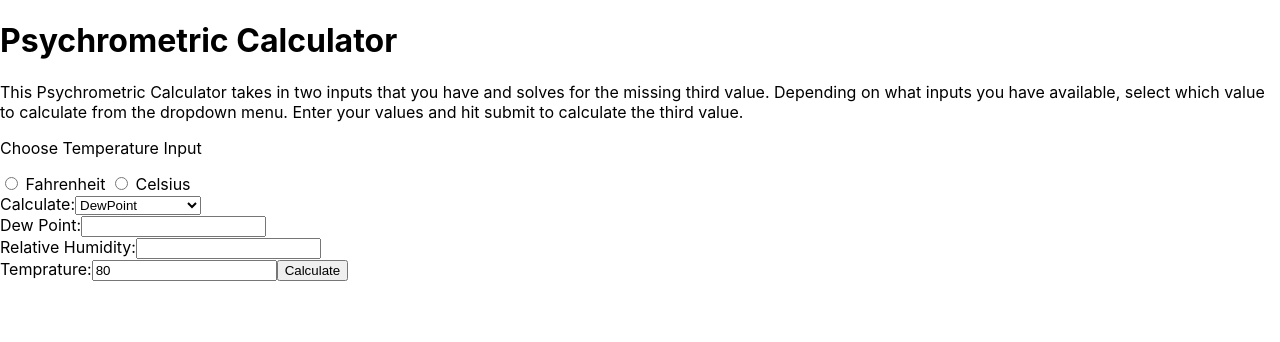
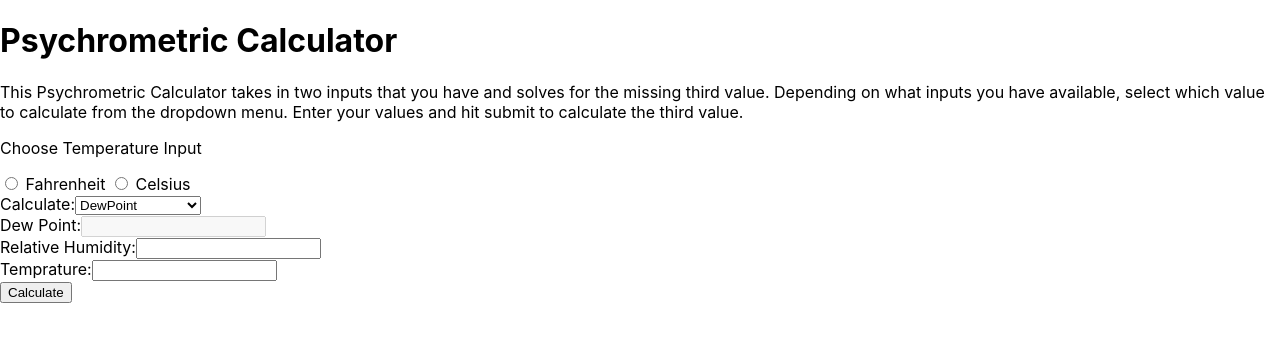
Before and after one commit to MaxwellHouston/Psychrometric-Calculator, a React (Create React App) app: page / in a window 1280 px wide. Shown: the top 342 px of the page. Built offline with nearby package versions, Linux system fonts and the light colour scheme.

Commit message:
added the library functions and finished all dynamic components

```diff
--- a/src/components/App.js
+++ b/src/components/App.js
@@ -3,31 +3,65 @@ import React from 'react';
 import { ModeSelect } from './ModeSelect';
 import { FinderDropdown } from './FinderDropdown';
 import { EntryForm } from './EntryForm';
+import { ResultDisplay } from './ResultDisplay';
 
 export class App extends React.Component{
   constructor(props){
     super(props);
     this.state = {
       tempInput: null,
-      solveFor: 'temp'
+      solveFor: 'dp',
+      dp: '',
+      rh: '',
+      temp: '',
+      display: 'none'
     };
     this.changeTemp = this.changeTemp.bind(this);
     this.getType = this.getType.bind(this);
+    this.handleInput = this.handleInput.bind(this);
+    this.showResults = this.showResults.bind(this);
   }
 
   changeTemp(style){
     this.setState(
-      {tempInput: style}
+      {tempInput: style,
+        dp: '',
+        rh: '',
+        temp: '',
+        display: 'none'}
     )
   }
 
   getType(type){
     this.setState(
-      {solveFor: type}
+      {solveFor: type,
+        dp: '',
+        rh: '',
+        temp: '',
+        display: 'none'}
     )
   }
 
+  handleInput(name,value) {
+    this.setState( {
+        [name]: value,
+        display: 'none'
+    } )
+  }
+
+  showResults() {
+    this.setState({
+      display: 'block'
+    })
+  }
+
   render() {
+    const inputs = {
+      dp: this.state.dp,
+      rh: this.state.rh,
+      temp: this.state.temp
+    }
+
     return(
       <div className="body">
         <h1>Psychrometric Calculator</h1>
@@ -45,8 +79,21 @@ export class App extends React.Component{
         <div className="entry">
           <EntryForm
           tempInput={this.state.tempInput}
-          solveFor={this.state.solveFor} />
+          solveFor={this.state.solveFor}
+          handleInput={this.handleInput}
+          inputs={inputs}
+          showResults={this.showResults}
+          />
         </div>
+        <div className="results">
+          <ResultDisplay
+            solveFor={this.state.solveFor}
+            inputs={inputs}
+            tempInput={this.state.tempInput}
+            display={this.state.display}
+          />
+        </div>
+
       </div>
     )
   }
--- a/src/components/EntryForm.js
+++ b/src/components/EntryForm.js
@@ -4,27 +4,41 @@ import React from "react";
 export class EntryForm extends React.Component{
     constructor(props){
         super(props);
-        this.state = {
-            dpInput: null,
-            rhInput: null,
-            tempInput: null
-        }
+
+        this.handleChange = this.handleChange.bind(this);
+        this.handleSubmit = this.handleSubmit.bind(this);
     }
 
+    handleChange ({target}) {
+        const {name, value} = target;
+        this.props.handleInput(name,value)
+    }
+
+    handleSubmit(event) {
+        event.preventDefault();
+        this.props.showResults();
+    }
 
     render(){
         let solveFor = this.props.solveFor;
+        const { rh,dp,temp } = this.props.inputs;
         return(
             <div>
-                <label for='dp'>Dew Point:</label>
-                {solveFor==='dp' ? <input type='text' id='dp' name='dp' value={80} /> : <input type='text' id='dp' name='dp' />}
-                <br/>
-                <label for='rh'>Relative Humidity:</label>
-                {solveFor==='rh' ? <input type='text' id='rh' name='rh' value={80} /> : <input type='text' id='rh' name='rh' />}
-                <br/>
-                <label for='temp'>Temprature:</label>
-                {solveFor==='temp' ? <input type='text' id='temp' name='temp' value={80} /> : <input type='text' id='temp' name='temp' />}
-                <button >Calculate</button>
+                <form onSubmit={this.handleSubmit}>
+                    <label for='dp'>Dew Point:</label>
+                    {solveFor==='dp' ? <input type='text' id='dp' value='' disabled /> :
+                    <input type='text' id='dp' name='dp' onChange={this.handleChange} value={dp}  />}
+                    <br/>
+                    <label for='rh'>Relative Humidity:</label>
+                    {solveFor==='rh' ? <input type='text' id='rh' value='' disabled /> :
+                    <input type='text' id='rh' name='rh' onChange={this.handleChange} value={rh} />}
+                    <br/>
+                    <label for='temp'>Temprature:</label>
+                    {solveFor==='temp' ? <input type='text' id='temp' value='' disabled /> :
+                    <input type='text' id='temp' name='temp' onChange={this.handleChange} value={temp} />}
+                    <br/>
+                    <input type='submit' value='Calculate' />
+                </form>
             </div>
         )
 
--- a/src/components/ResultDisplay.js
+++ b/src/components/ResultDisplay.js
@@ -1,10 +1,32 @@
 import React from 'react';
-import './ResultDisplay.css'
+import './ResultDisplay.css';
+import Library from '../Utility/Library';
 
-export class ResultDisplay extends React.Component {
-    render(){
-        return(
-            <div></div>
-        )
+export const ResultDisplay = (props) => {
+
+    const solveFor = props.solveFor;
+    const tStyle = props.tempInput;
+    const { rh, temp, dp } = props.inputs;
+    const display = {
+        display: props.display
     }
+
+
+    const displayResult = (solveFor,rh,temp,dp,tStyle) => {
+        switch(solveFor) {
+            case 'rh':
+                return `The Relative Humidity is ${Library.findRH(temp,dp,tStyle)}%`;
+            case 'dp':
+                return `The Dew Point is ${Library.findDP(rh,temp,tStyle)}`;
+            case 'temp':
+                return `The Temperature is ${Library.findTemp(rh,dp,tStyle)}`;
+            default:
+                return '';
+        }
+    }
+
+
+    return(
+
+        <p style={display}>{displayResult(solveFor,rh,temp,dp,tStyle)}</p>)
 }
```
